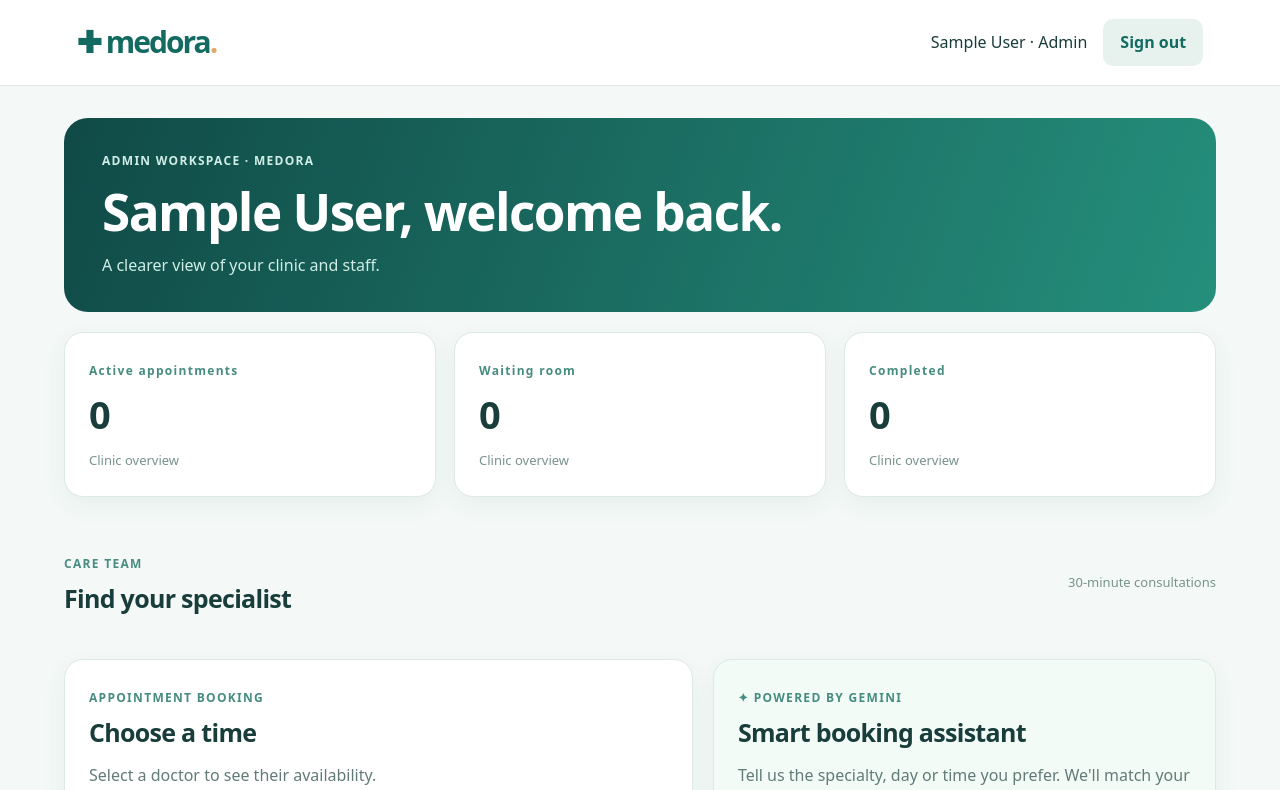
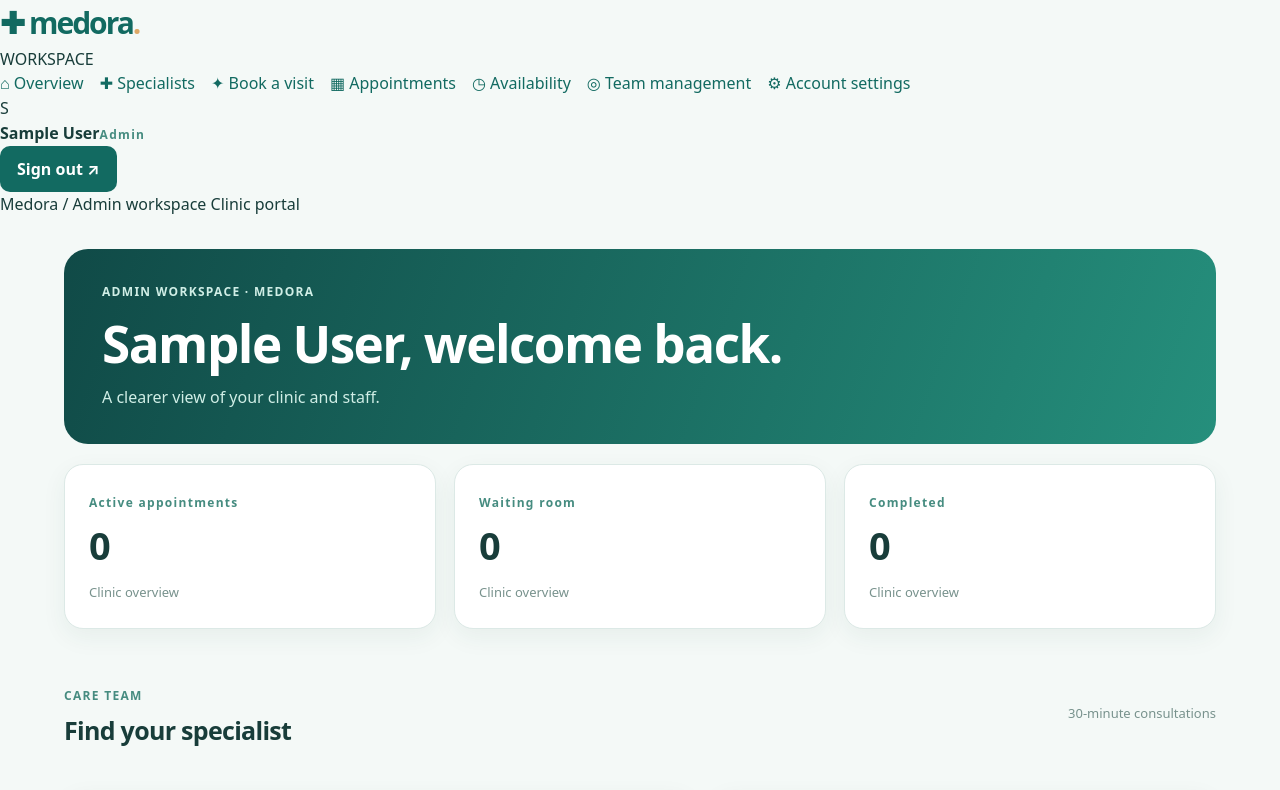
Before and after one commit to kevinbouchaaya01-beep/gin446-group-07-project, a Flask app: page /dashboard in a window 1280 px wide. Shown: the top 790 px of the page. Run offline with Flask 3, Linux system fonts and the light colour scheme; the visitor is signed in with stand-in values (Sample User, id 1); data comes from the database, SQL or seed files in the repository; data that the repository does not hold is empty.

Commit message:
Add role-aware sidebar navigation

```diff
--- a/Medora/templates/base.html
+++ b/Medora/templates/base.html
@@ -1 +1,35 @@
-<!doctype html><html lang="en"><head><meta charset="utf-8"><meta name="viewport" content="width=device-width,initial-scale=1"><meta name="csrf" content="{{session.csrf}}"><title>Medora | Clinic</title><link rel="stylesheet" href="{{url_for('static',filename='style.css')}}"></head><body><header><a class="brand" href="/">✚ medora<span>.</span></a><nav>{% if g.user %}<span>{{g.user.name}} · {{g.user.role|title}}</span><form method="post" action="/logout"><input type="hidden" name="csrf" value="{{session.csrf}}"><button class="secondary">Sign out</button></form>{% else %}<a href="/login">Sign in</a><a class="button" href="/register">Get started</a>{% endif %}</nav></header><main>{% for m in get_flashed_messages() %}<div class="notice" role="status">{{m}}</div>{% endfor %}{% block body %}{% endblock %}</main><footer>MEDORA / University demonstration · Fictional data only</footer><script src="{{url_for('static',filename='app.js')}}" defer></script></body></html>
+<!doctype html>
+<html lang="en">
+<head>
+<meta charset="utf-8">
+<meta name="viewport" content="width=device-width,initial-scale=1">
+<meta name="csrf" content="{{session.csrf}}">
+<title>Medora | Clinic</title>
+<link rel="stylesheet" href="{{url_for('static',filename='style.css')}}">
+</head>
+<body class="{{'workspace' if g.user else 'public-page'}}">
+{% if g.user %}
+<aside class="sidebar">
+<a class="brand" href="/">✚ medora<span>.</span></a>
+<div class="sidebar-caption">WORKSPACE</div>
+<nav class="side-nav" aria-label="Workspace">
+<a class="nav-home" href="/dashboard"><span>⌂</span> Overview</a>
+{% if g.user.role in ['patient','assistant','admin'] %}<a href="/dashboard#doctors"><span>✚</span> Specialists</a><a href="/dashboard#booking-section"><span>✦</span> Book a visit</a>{% endif %}
+<a href="/dashboard#appointments-section"><span>▦</span> Appointments</a>
+{% if g.user.role in ['doctor','assistant','admin'] %}<a href="/dashboard#availability"><span>◷</span> Availability</a>{% endif %}
+{% if g.user.role=='admin' %}<a href="/dashboard#admin"><span>◎</span> Team management</a>{% endif %}
+<a href="/dashboard#account"><span>⚙</span> Account settings</a>
+</nav>
+<div class="sidebar-bottom"><div class="profile"><div class="profile-icon">{{g.user.name[0]}}</div><div><strong>{{g.user.name}}</strong><small>{{g.user.role|title}}</small></div></div>
+<form method="post" action="/logout"><input type="hidden" name="csrf" value="{{session.csrf}}"><button class="signout">Sign out ↗</button></form></div>
+</aside>
+{% else %}
+<header><a class="brand" href="/">✚ medora<span>.</span></a><nav><a href="/login">Sign in</a><a class="button" href="/register">Get started →</a></nav></header>
+{% endif %}
+<div class="page-content">
+{% if g.user %}<div class="workspace-top"><span>Medora / {{g.user.role|title}} workspace</span><span class="workspace-tag"><i></i> Clinic portal</span></div>{% endif %}
+<main>{% for m in get_flashed_messages() %}<div class="notice" role="status">{{m}}</div>{% endfor %}{% block body %}{% endblock %}</main>
+<footer>MEDORA · University demonstration · Fictional data only</footer>
+</div>
+<script src="{{url_for('static',filename='app.js')}}" defer></script>
+</body></html>
```
